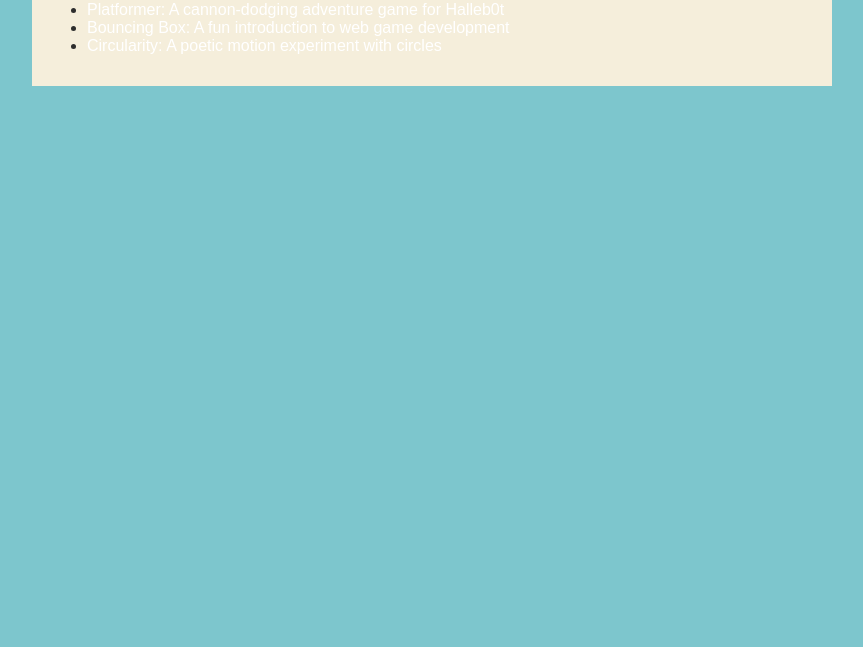
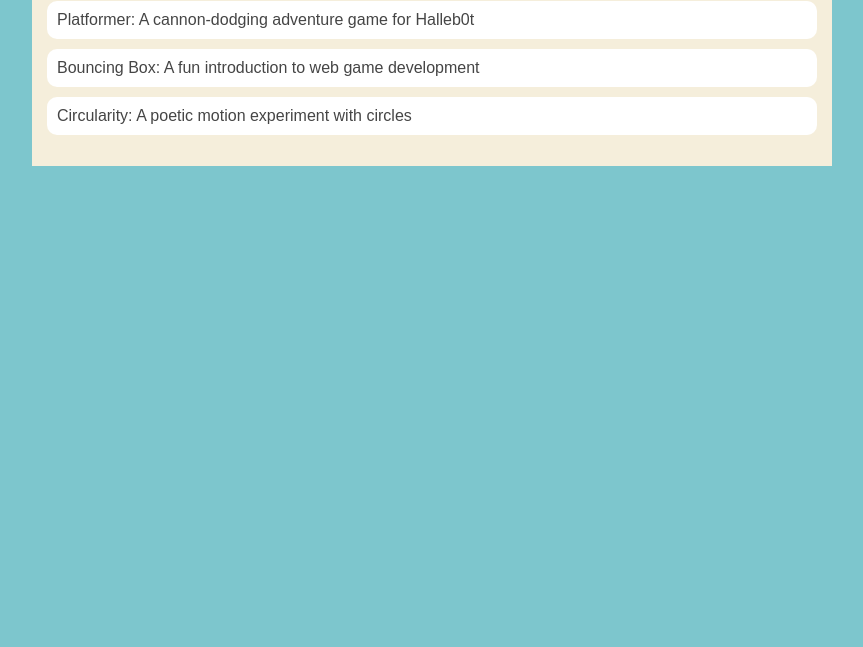
Before and after one commit to JasonJimenez07/JasonJimenez07.github.io, a plain HTML site: page portfolio.html in a window 1280 px wide. Shown: the part 153-800 px from the top of the page, without its empty margins (208-1071 px from the left). Drawn offline with Linux system fonts and the light colour scheme.

Commit message:
portfolio

```diff
--- a/fsd-projects/platformer/platformer.js
+++ b/fsd-projects/platformer/platformer.js
@@ -27,7 +27,7 @@ $(function () {
     //////////////////////////////////
 
     // TODO 1 - Enable the Grid
-    // toggleGrid();
+    toggleGrid();
 
 
     // TODO 2 - Create Platforms
--- a/portfolio.html
+++ b/portfolio.html
@@ -25,13 +25,13 @@
        <h1>Portfolio</h1>
        <ul id="portfolio">
         <li>
-          <a href="projects/platformer/">Platformer: A cannon-dodging adventure game for Halleb0t</a>
+          <a href="fsd-projects/platformer/">Platformer: A cannon-dodging adventure game for Halleb0t</a>
         </li>
         <li>
-          <a href="projects/bouncing-box/">Bouncing Box: A fun introduction to web game development</a>
+          <a href="fsd-projects/bouncing-box/">Bouncing Box: A fun introduction to web game development</a>
         </li>
         <li>
-          <a href="projects/circularity/">Circularity: A poetic motion experiment with circles</a>
+          <a href="fsd-projects/circularity/">Circularity: A poetic motion experiment with circles</a>
         </li>
         </ul>
       </div>
--- a/style.css
+++ b/style.css
@@ -74,3 +74,28 @@ main {
 h2, h3 {
     margin: 0px;
 }
+  /* Portfolio styles */
+.content h1 {
+    color: black;
+  }
+
+  #portfolio {
+    list-style-type: none;
+    padding-left: 0;
+  }
+
+  #portfolio li {
+    background: #fff;
+    padding: 10px;
+    border-radius: 10px;
+    margin-bottom: 10px;
+  }
+
+  #portfolio li:hover {
+    background: #eee;
+  }
+
+  #portfolio a {
+    text-decoration: none;
+    color: #454545;
+  }
```
